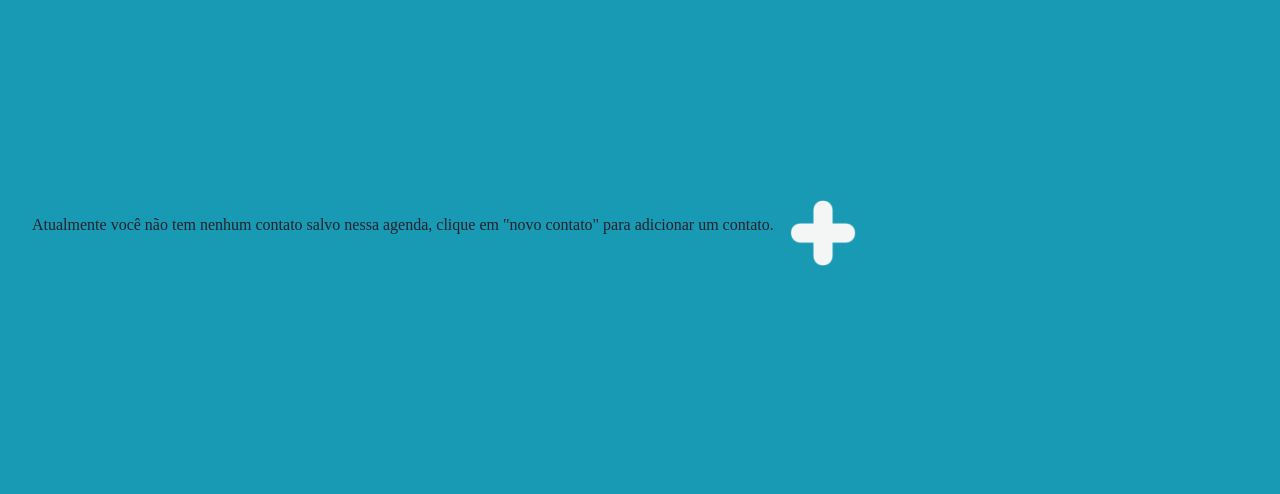
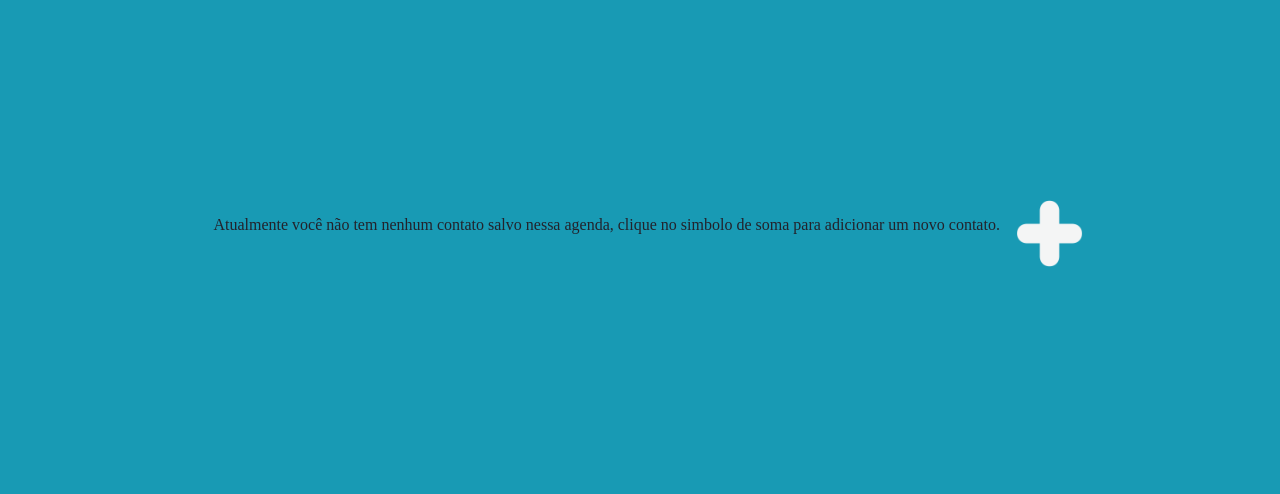
Before and after one commit to Zer0-Zer0/atividade_paranhos_php, a PHP site: page /contatos/ in a window 1280 px wide. Shown: the part 180-674 px from the top of the page. Run offline with PHP 8.4, Linux system fonts and the light colour scheme.

Commit message:
Centered some text and clarified a echo 	modified:   contatos/contact_reader.php 	modified:   contatos/index.php

```diff
--- a/contatos/contact_reader.php
+++ b/contatos/contact_reader.php
@@ -19,6 +19,6 @@ function echo_contacts()
                 </div>";
         }
     } else {
-        echo "<p>Atualmente você não tem nenhum contato salvo nessa agenda, clique em \"novo contato\" para adicionar um contato.</p>";
+        echo "<p>Atualmente você não tem nenhum contato salvo nessa agenda, clique no simbolo de soma para adicionar um novo contato.</p>";
     }
 }
--- a/contatos/index.php
+++ b/contatos/index.php
@@ -22,14 +22,14 @@
     ?>
 
     <main>
-        <div id="contact_list">
-            <?php echo_contacts(); ?>
-            <div>
-                <button onclick="toggle(document.getElementById('create_new'))" id="add_contact"></button>
+        <div class="center_flex flex_column">
+            <div id="contact_list">
+                <?php echo_contacts(); ?>
+                <div>
+                    <button onclick="toggle(document.getElementById('create_new'))" id="add_contact"></button>
+                </div>
             </div>
-        </div>
 
-        <div class="center_flex flex_column">
             <form id="create_new" class="center_abs hidden box" method="post">
                 <h1>Novo contato</h1>
 
```
